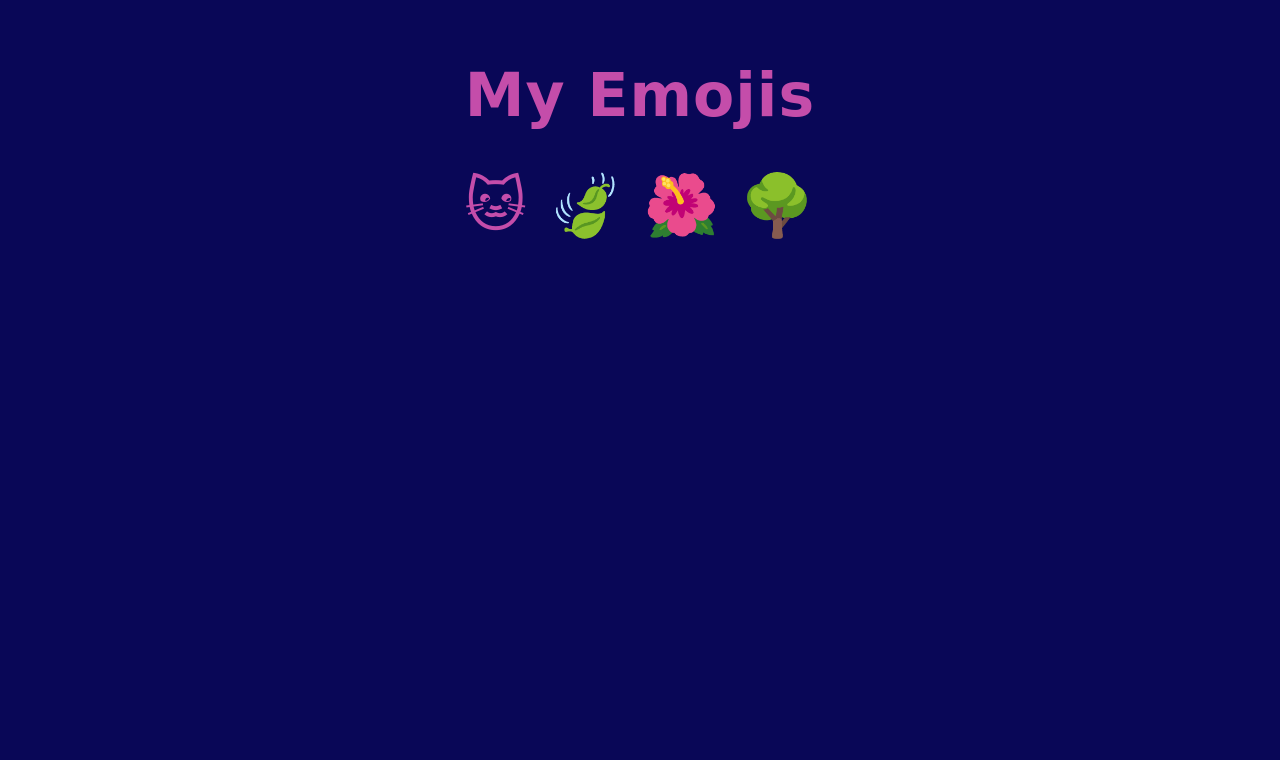
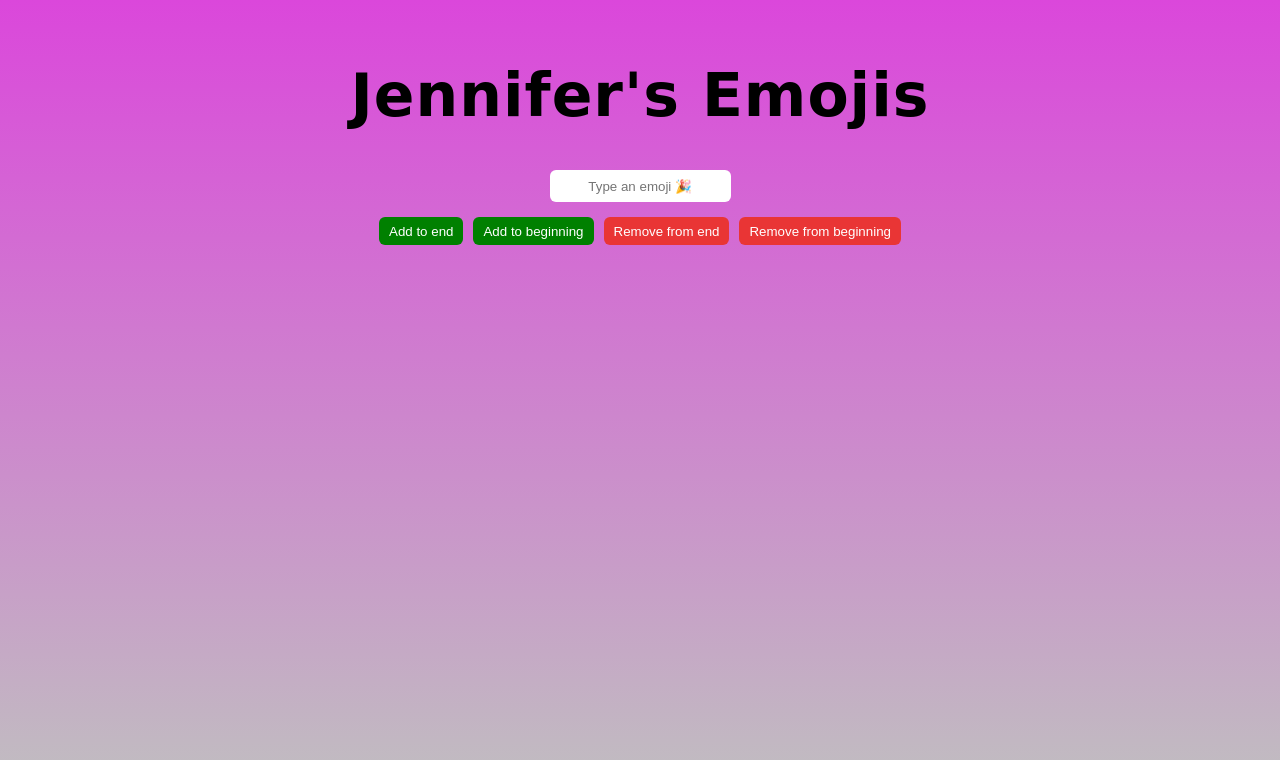
Before and after one commit to jeng200/personality-in-emojis, a plain HTML site: page index.html in a window 1280 px wide. Drawn offline with Linux system fonts and the light colour scheme.

Commit message:
Add buttons and functionality

```diff
--- a/index.css
+++ b/index.css
@@ -7,8 +7,8 @@ html {
 body {
   margin: 10px;
   padding: 10px;
-  background: rgb(9, 7, 87);
-  color: rgb(196, 77, 170);
+  background-image: linear-gradient(rgb(219, 71, 219), silver);
+  color: black;
   font-weight: bolder;
 }
 
@@ -22,15 +22,40 @@ body {
   font-size: 60px;
 }
 
-#push, #unshift {
-  background: hotpink;
+#push-btn, #unshift-btn {
+  background: green;
 }
 
-#shift, #pop {
-  background: indianred;
+#shift-btn, #pop-btn {
+  background: rgb(233, 53, 53);
 }
 
 h1 {
   font-size: 60px;
   text-align: center;
 }
+
+input {
+  margin: 0 auto;
+  display: block;
+  border: none;
+  height: 30px;
+  background: white;
+  border-radius: 6px;
+  text-align: center;
+}
+
+button {
+  background: green;
+  color: white;
+  border: none;
+  padding: 4px 10px;
+  border-radius: 6px;
+  margin: 5px;
+}
+
+.buttons-wrapper {
+  display: flex;
+  justify-content: center;
+  margin: 10px 0 10px;
+}
--- a/index.html
+++ b/index.html
@@ -9,8 +9,17 @@
   <link href="favicon.ico" rel="icon">
 </head>
 <body>
-<h1>My Emojis</h1>
+<h1>Jennifer's Emojis</h1>
 <div id="emojiContainer"></div>
+<input type="text" id="emoji-input" placeholder="Type an emoji 🎉">
+<div class="buttons-wrapper">
+  <button id="push-btn">Add to end</button>
+  <button id="unshift-btn">Add to beginning</button>
+  <br>
+  <br>
+  <button id="pop-btn">Remove from end</button>
+  <button id="shift-btn">Remove from beginning</button>
+</div>
 <script src="index.js"></script>
 </body>
 </html>
--- a/index.js
+++ b/index.js
@@ -2,11 +2,50 @@ const myEmojis = ["🐱", "🍃", "🌺", "🌳"]
 
 //Grab the emojiContainer div and store it in a variable
 const emojiContainer = document.getElementById("emojiContainer")
-
+const emojiInput = document.getElementById("emoji-input")
+const pushBtn = document.getElementById("push-btn")
+const unshiftBtn = document.getElementById("unshift-btn")
+const popBtn = document.getElementById("pop-btn")
+const shiftBtn = document.getElementById("shift-btn")
 
 //Loop through the myEmojis array and render the emojis as <span> tags in the emojisContainer <div> using createElement(), textContent, and append()
+// Render the updated myEmojis array by wrapping the code for rendering the emojis in a function and make sure it clears away old version of the array before it renders the updated one
+function renderEmojis() {
+  emojiContainer.innerHTML = ""
 for (let i=0; i<myEmojis.length; i++) {
   const emoji = document.createElement('span')
   emoji.textContent = myEmojis[i]
   emojiContainer.append(emoji)
 }
+}
+
+// Hook an event listener up with the button, and log out the input field's value when it's clicked
+pushBtn.addEventListener("click", function() {
+  // If the input value has data run code below. If it is empty, don't do anything.
+  if (emojiInput.value) {
+   // Push the emoji into the myEmoji's array
+    myEmojis.push(emojiInput.value)
+    //clear the input field
+    emojiInput.value = ""
+    renderEmojis()
+  }
+})
+
+unshiftBtn.addEventListener("click", function() {
+  if(emojiInput.value) {
+    myEmojis.unshift(emojiInput.value)
+    emojiInput.value = ""
+    renderEmojis()
+  }
+})
+//Make pop button remove an emoji from end
+popBtn.addEventListener("click", function() {
+    myEmojis.pop()
+    renderEmojis()
+})
+
+//Make shift button remove emoji from beginning
+shiftBtn.addEventListener("click", function() {
+    myEmojis.shift()
+    renderEmojis()
+})
```
Also changed, not shown: 1 other file.
